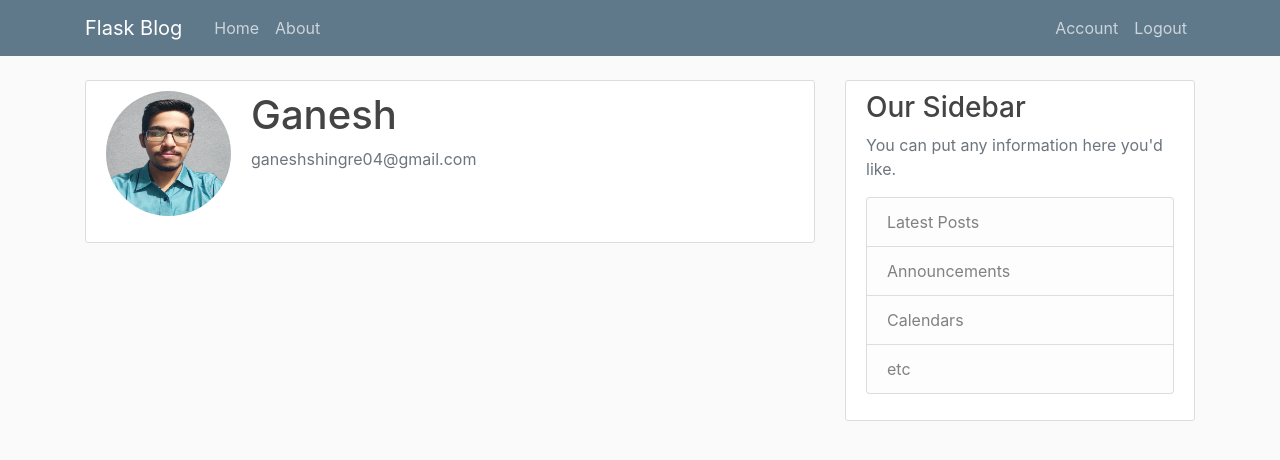
After one commit to Ganesh041111/Flask-Blog, a Flask app: page /account in a window 1280 px wide. The commit adds this page. Shown: the top 460 px of the page. Run offline with Flask 2, Linux system fonts and the light colour scheme; a user stored in the database is signed in; some libraries are stand-ins or nearby versions.

Commit message:
second commit

```diff
--- a/blog/__init__.py
+++ b/blog/__init__.py
@@ -9,5 +9,7 @@ app.config["SQLALCHEMY_DATABASE_URI"] = "sqlite:///site.db"
 db=SQLAlchemy(app)
 bcrypt = Bcrypt(app)
 login_manager = LoginManager(app)
+login_manager.login_view = "login"
+login_manager.login_message_category="info"
 
 from blog import routes
--- a/blog/models.py
+++ b/blog/models.py
@@ -10,6 +10,9 @@ Flask-login requires a User model with the following properties:
     has a get_id() method which, given a User instance, returns the unique ID for that object
 UserMixin class provides the implementation of this properties. Its the reason you can call for example is_authenticated to check if login credentials provide is correct or not instead of having to write a method to do that yourself.
 '''
+@login_manager.user_loader         #naming convension
+def load_user(user_id):
+    return User.query.get(int(user_id))
 
 class User(db.Model, UserMixin):
     id=db.Column(db.Integer, primary_key=True)
--- a/blog/routes.py
+++ b/blog/routes.py
@@ -1,8 +1,10 @@
 #from models import User, Post
-from flask import render_template, url_for, flash, redirect
+import re
+from flask import render_template, url_for, flash, redirect, request
 from blog import app, db, bcrypt
 from blog.forms import RegistrationForm, LoginForm
 from blog.models import User, Post
+from flask_login import login_user, current_user, logout_user, login_required
 
 posts=[
     {
@@ -29,6 +31,8 @@ def about():
 
 @app.route("/register", methods=["GET", "POST"])
 def register():
+    if current_user.is_authenticated:
+        return redirect(url_for("home"))
     form = RegistrationForm()
     if form.validate_on_submit():
         hashed_password = bcrypt.generate_password_hash(form.password.data).decode('utf-8')
@@ -41,11 +45,26 @@ def register():
 
 @app.route("/login", methods=["GET", "POST"])
 def login():
+    if current_user.is_authenticated:
+        return redirect(url_for("home"))
     form = LoginForm()
     if form.validate_on_submit():
-        if form.email.data == 'admin@blog.com' and form.password.data == 'password':
-            flash('You have been logged in!', 'success')
-            return redirect(url_for('home'))
+        user=User.query.filter_by(email=form.email.data).first()
+        if user and bcrypt.check_password_hash(user.password, form.password.data):
+            login_user(user, remember=form.remember.data)
+            next_page=request.args.get("next")
+            return redirect(next_page) if next_page else redirect(url_for("home"))
         else:
-            flash('Login Unsuccessful. Please check username and password', 'danger')
+            flash('Login Unsuccessful. Please check email and password', 'danger')
     return render_template("login.html", title="Login", form= form)
+
+@app.route("/logout")
+def logout():
+    logout_user()
+    return redirect(url_for("home"))
+
+@app.route("/account")
+@login_required
+def account():
+    image_file= url_for("static", filename="profile_pics/"+current_user.image_file)
+    return render_template("account.html", title="Account",image_file=image_file)
--- /dev/null
+++ b/blog/templates/account.html
@@ -0,0 +1,13 @@
+{% extends "layout.html" %}
+{% block content %}
+    <div class="content-section">
+      <div class="media">
+        <img class="rounded-circle account-img" src="{{ image_file }}">
+        <div class="media-body">
+          <h2 class="account-heading">{{ current_user.username }}</h2>
+          <p class="text-secondary">{{ current_user.email }}</p>
+        </div>
+      </div>
+
+    </div>
+{% endblock content %}
--- a/blog/templates/layout.html
+++ b/blog/templates/layout.html
@@ -28,8 +28,14 @@
               </div>
               <!-- Navbar Right Side -->
               <div class="navbar-nav">
-                <a class="nav-item nav-link" href="/login">Login</a>
-                <a class="nav-item nav-link" href="/register">Register</a>
+                {% if current_user.is_authenticated %}
+                  <a class="nav-item nav-link" href="{{url_for('account')}}" >Account</a>
+                  <a class="nav-item nav-link" href="{{url_for('logout')}}" >Logout</a>
+                {% else %}
+                  <a class="nav-item nav-link" href="{{url_for('login')}}" >Login</a>
+                  <a class="nav-item nav-link" href="{{url_for('register')}}" >Register</a>
+                {% endif %}
+
               </div>
             </div>
           </div>
```
Also changed, not shown: blog/static/profile_pics/default.jpg (added).
